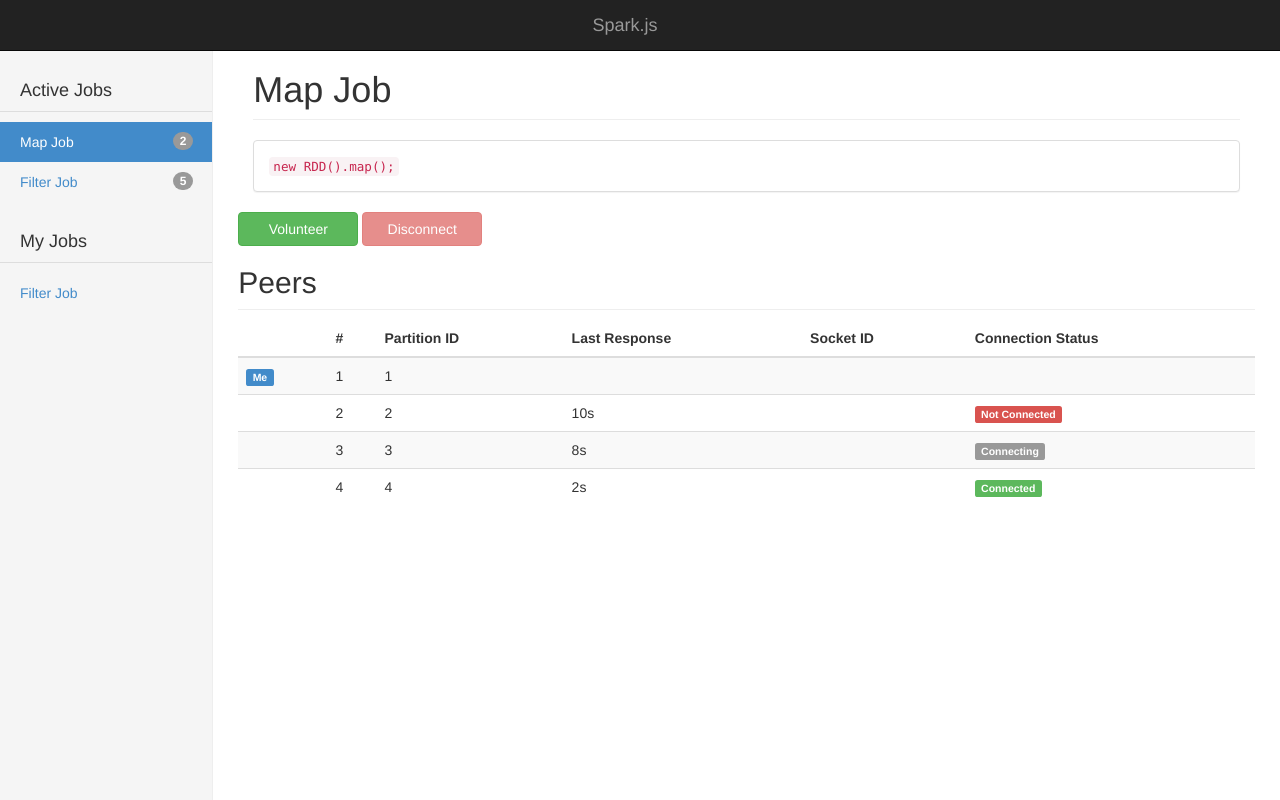
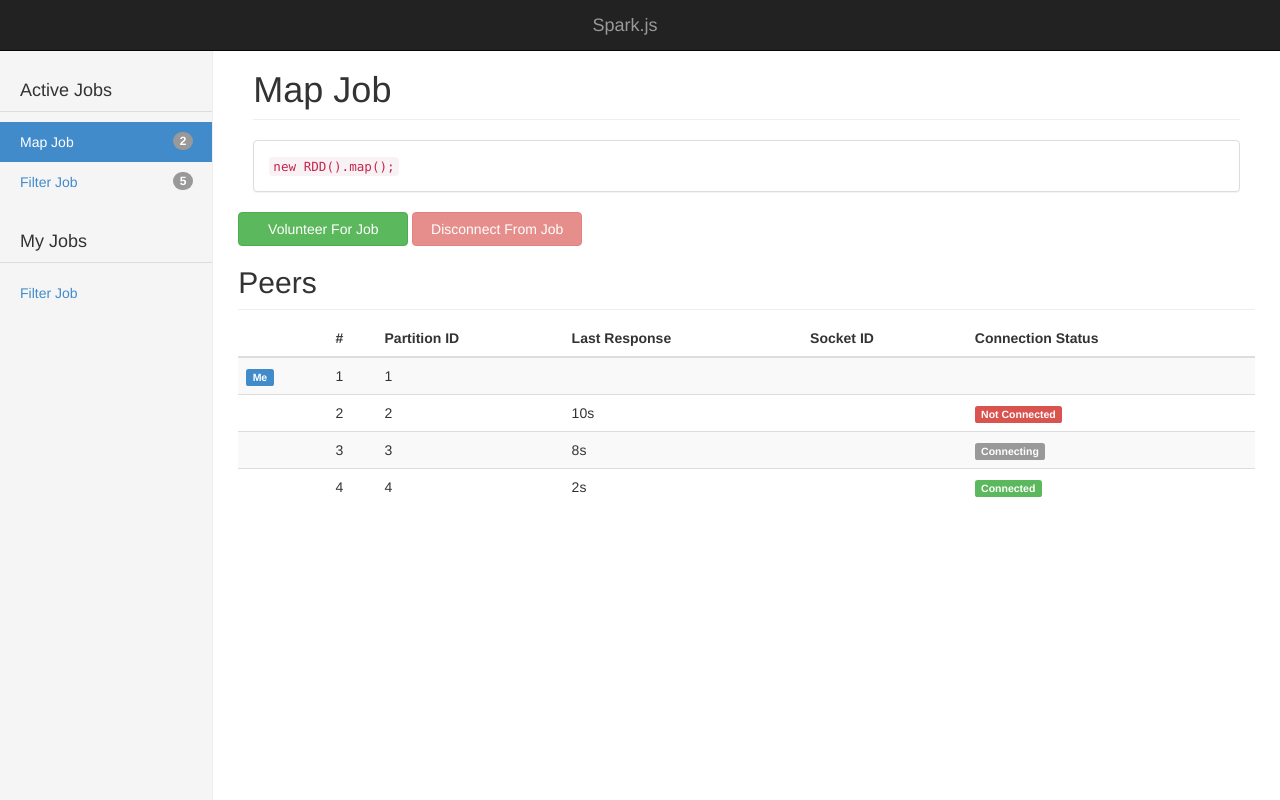
Before and after one commit to Stebalien/Spark.js, a plain HTML site: page index.html in a window 1280 px wide. Drawn offline with nearby package versions, Linux system fonts and the light colour scheme; files whose address does not match are found by name.

Commit message:
Change button wording

```diff
--- a/client/css/peer.css
+++ b/client/css/peer.css
@@ -79,5 +79,5 @@ body {
 }
 
 .btn {
-  width: 120px;
+  width: 170px;
 }
--- a/index.html
+++ b/index.html
@@ -42,9 +42,11 @@
           </script>
           <div class="row">
             <button type="button" data-job-id="1" id="volunteer_button"
-              data-loading-text="Connecting..." class="btn btn-success">Volunteer</button>
+              data-loading-text="Connecting..." class="btn
+              btn-success">Volunteer For Job</button>
             <button type="button" data-job-id="1" id="disconnect_button"
-          data-loading-text="Disconnecting..." class="btn btn-danger" disabled>Disconnect</button>
+          data-loading-text="Disconnecting..." class="btn btn-danger"
+          disabled>Disconnect From Job</button>
           <h2 class="sub-header">Peers</h2>
           <div class="table-responsive">
             <table class="table table-striped">
```
